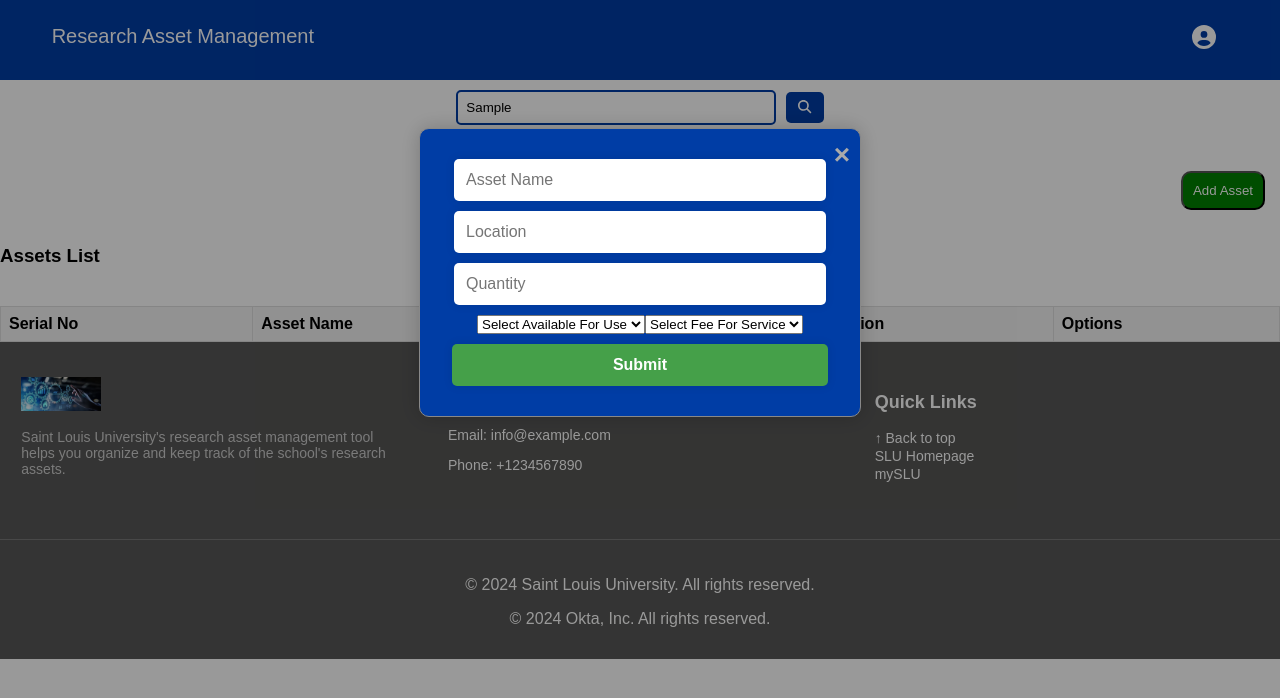
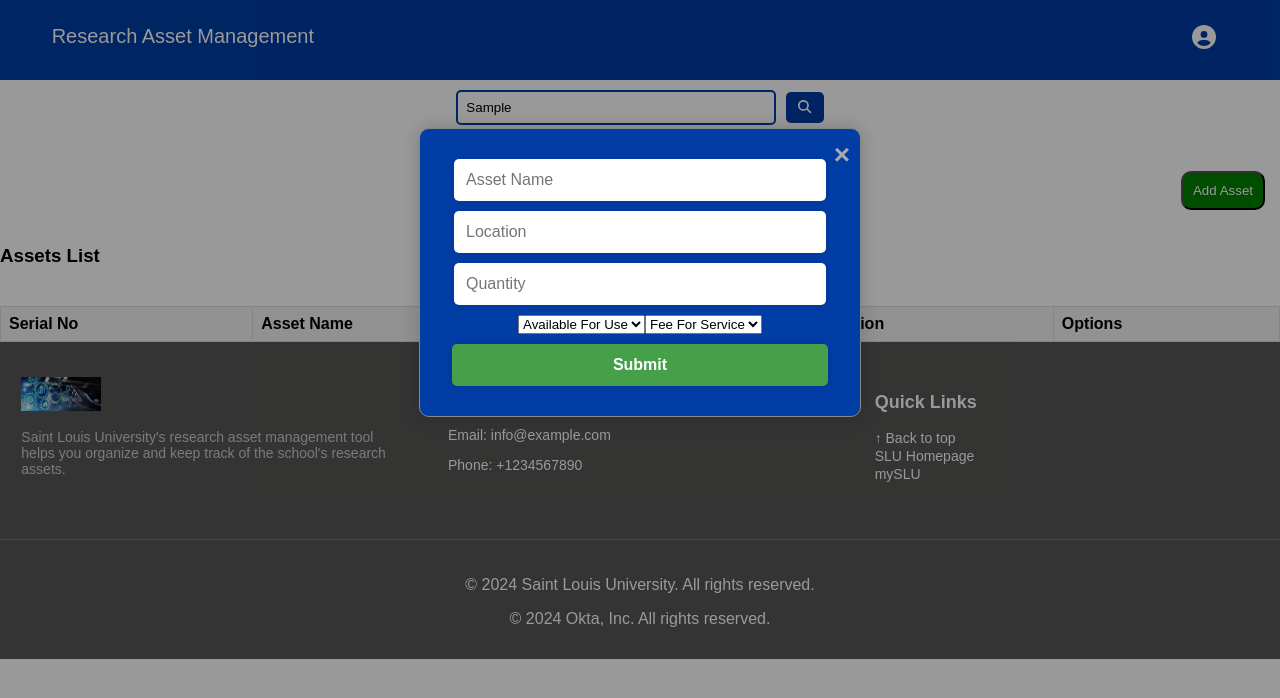
Before and after one commit to slu-csci-5030/RAM_Team_SLU, a React (Vite) app in the folder Frontend/: page /loggedIn in a window 1280 px wide. Both pictures are taken after typing "Sample" into the empty fields and a click on the button "Add Asset". Shown: the top 698 px of the page. Built offline with nearby package versions, Linux system fonts and the light colour scheme.

Commit message:
Fields names corrected

```diff
--- a/Frontend/src/components/AddAsset.jsx
+++ b/Frontend/src/components/AddAsset.jsx
@@ -78,7 +78,7 @@ function AddAsset({ onAdd }) {
                 className="add-asset-select"
                 name="availableForUse"
               >
-                <option value="">Select Available For Use</option>
+                <option value="">Available For Use</option>
                 <option value="Yes">Yes</option>
                 <option value="No">No</option>
               </select>
@@ -88,7 +88,7 @@ function AddAsset({ onAdd }) {
                 className="add-asset-select"
                 name="feeForService"
               >
-                <option value="">Select Fee For Service</option>
+                <option value="">Fee For Service</option>
                 <option value="Free">Free</option>
                 <option value="Fees apply">Fees apply</option>
               </select>
```
